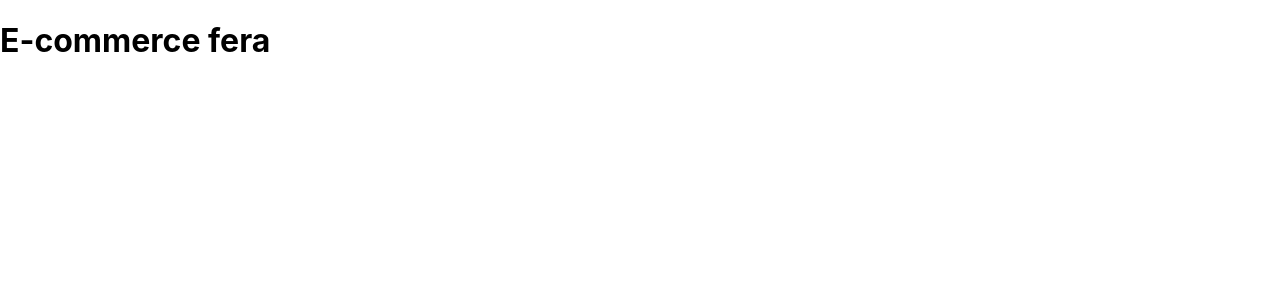
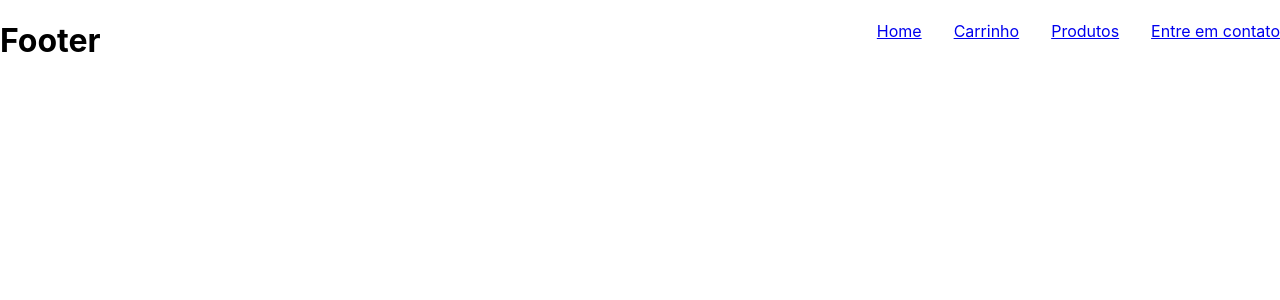
Before and after one commit to VictorMagosso/Ecommerce-Magosso-frontend, a React (Create React App) app: page / in a window 1280 px wide. Shown: the top 300 px of the page. Built offline with nearby package versions, Linux system fonts and the light colour scheme.

Commit message:
menu criado e routers funcionando

```diff
--- a/package.json
+++ b/package.json
@@ -11,6 +11,7 @@
     "react-router-dom": "^5.2.0",
     "react-scripts": "4.0.3",
     "react-toastr": "^3.0.0",
+    "styled-components": "^5.2.3",
     "web-vitals": "^1.1.1"
   },
   "scripts": {
--- a/src/App.js
+++ b/src/App.js
@@ -1,10 +1,10 @@
 import React from 'react'
+import PageDefault from './pages/PageDefault'
 
 function App() {
   return (
-    <div>
-     <h1>E-commerce fera</h1>
-    </div>
+    <PageDefault>
+    </PageDefault>
   );
 }
 
--- /dev/null
+++ b/src/components/Footer/index.js
@@ -0,0 +1,11 @@
+import React from 'react'
+import styled from 'styled-components'
+
+const Footer = () => {
+    return (
+    <>
+    <h1>Footer</h1>
+    </>
+    )}
+
+export default Footer
--- /dev/null
+++ b/src/components/Header/index.js
@@ -0,0 +1,26 @@
+import React from 'react'
+import { Link } from 'react-router-dom'
+import styled from 'styled-components'
+
+const NavList = styled.li`
+    list-style: none;
+    display: inline;
+    margin-left: 2em;
+    float: right;
+`
+
+const Header = () => {
+    return (
+    <>
+    <menu>
+        <ul>
+        <NavList><Link to="/entrar-contato">Entre em contato</Link></NavList>
+        <NavList><Link to="/produtos">Produtos</Link></NavList>
+        <NavList><Link to="/carrinho">Carrinho</Link></NavList>
+        <NavList><Link to="/">Home</Link></NavList>
+        </ul>
+    </menu>
+    </>
+    )}
+
+export default Header
--- a/src/pages/PageDefault/index.js
+++ b/src/pages/PageDefault/index.js
@@ -1,6 +1,6 @@
 import React from 'react';
-import Header from '../../Components/Header';
-import Footer from '../../Components/Footer';
+import Footer from '../../components/Footer';
+import Header from '../../components/Header';
 
 const PageDefault = (props) => (
     <div>
```
Also changed, not shown: src/pages/Footer/index.js (deleted), src/pages/Header/index.js (deleted), 1 other file (tests, documents, lock files or other folders).
